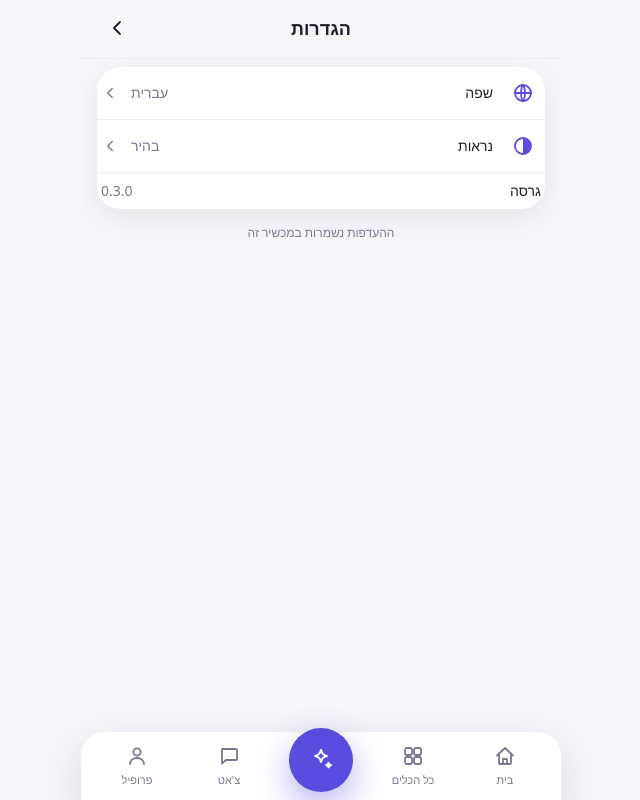
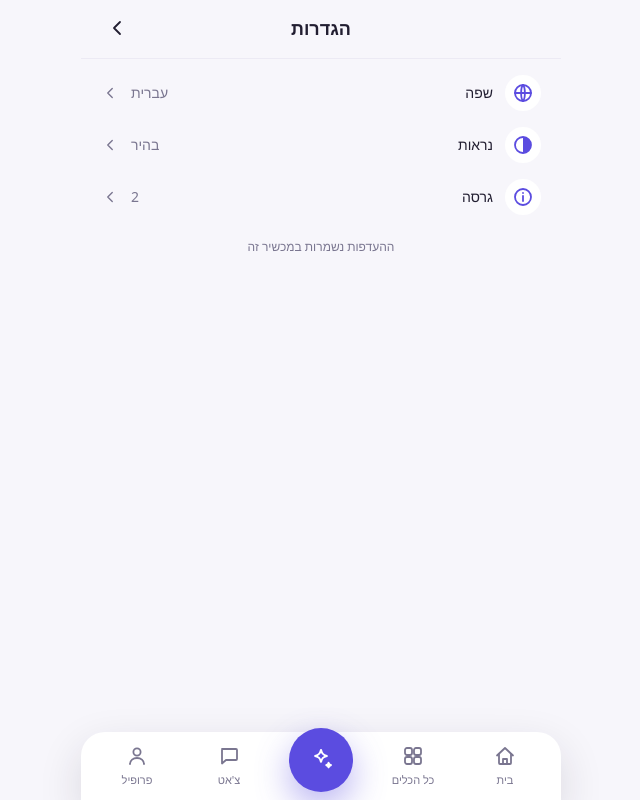
Before and after one commit to Moti-Eli/my_platform, a Next.js app in the folder apps/cortex/: page /settings in a window 1280 px wide. Shown: the whole page, without its empty margins (517-1157 px from the left). Built offline with nearby package versions, Linux system fonts and the light colour scheme; no server answers.

Commit message:
feat(cortex): profile tab toggles closed

```diff
--- a/apps/cortex/src/app/settings/page.tsx
+++ b/apps/cortex/src/app/settings/page.tsx
@@ -1,19 +1,17 @@
 "use client";
 
 /**
- * Settings — a row list (same pattern as the profile). Language and appearance
- * are ListRows showing their current value and drilling in to a dedicated page
- * (/settings/language, /settings/appearance) that hosts the existing picker;
- * version is a static ListValueRow (no drill-in). The pickers themselves are
- * unchanged — this screen only routes to them. The version is read from the
- * single source of truth (package.json via @/lib/version).
+ * Settings — three flat rows sitting directly on the screen background (no card,
+ * no dividers). Each row drills in to a dedicated page: language and appearance
+ * host the existing pickers unchanged; version shows the number + a short
+ * description of the app.
  */
 import { useI18n } from "@/i18n";
 import { useTheme } from "@/theme/ThemeProvider";
 import { APP_VERSION } from "@/lib/version";
 import { Screen } from "@/components/profile/Screen";
-import { ListRow, ListValueRow } from "@/components/profile/SettingsList";
-import { GlobeIcon, ContrastIcon } from "@/components/icons";
+import { ListRow } from "@/components/profile/SettingsList";
+import { GlobeIcon, ContrastIcon, InfoIcon } from "@/components/icons";
 
 export default function SettingsPage() {
   const { t, locale } = useI18n();
@@ -24,7 +22,7 @@ export default function SettingsPage() {
 
   return (
     <Screen center={<h1 className="text-lg font-bold text-ink">{t("settings.title")}</h1>}>
-      <div className="mt-2 divide-y divide-hairline overflow-hidden rounded-xl bg-card shadow-soft">
+      <div className="mt-2">
         <ListRow
           href="/settings/language"
           icon={<GlobeIcon />}
@@ -37,7 +35,12 @@ export default function SettingsPage() {
           label={t("settings.appearance")}
           value={themeValue}
         />
-        <ListValueRow label={t("settings.version")} value={APP_VERSION} />
+        <ListRow
+          href="/settings/version"
+          icon={<InfoIcon />}
+          label={t("settings.version")}
+          value={APP_VERSION}
+        />
       </div>
 
       <p className="px-1 pt-4 text-center text-xs text-muted">{t("common.savedLocally")}</p>
--- /dev/null
+++ b/apps/cortex/src/app/settings/version/page.tsx
@@ -0,0 +1,24 @@
+"use client";
+
+/**
+ * Version — the drill-in page for the /settings "גרסה" row. Standard fixed top
+ * bar (back on the left) + title, with the current version number and a short
+ * description of what Cortex is as the body.
+ */
+import { Screen } from "@/components/profile/Screen";
+import { APP_VERSION } from "@/lib/version";
+import { useI18n } from "@/i18n";
+
+export default function VersionSettingsPage() {
+  const { t } = useI18n();
+  return (
+    <Screen center={<h1 className="text-lg font-bold text-ink">{t("settings.version")}</h1>}>
+      <div className="mt-6 space-y-3">
+        <p className="text-3xl font-bold text-ink" dir="ltr">
+          {APP_VERSION}
+        </p>
+        <p className="text-sm leading-relaxed text-muted">{t("settings.versionAbout")}</p>
+      </div>
+    </Screen>
+  );
+}
--- a/apps/cortex/src/components/icons.tsx
+++ b/apps/cortex/src/components/icons.tsx
@@ -231,3 +231,14 @@ export function ContrastIcon(props: IconProps) {
     </svg>
   );
 }
+
+/** Circle with an "i" — info / about (used for the version row). */
+export function InfoIcon(props: IconProps) {
+  return (
+    <svg {...base} {...props}>
+      <circle cx="12" cy="12" r="8" />
+      <path d="M12 11v5" />
+      <path d="M12 8h.01" />
+    </svg>
+  );
+}
--- a/apps/cortex/src/components/profile/SettingsList.tsx
+++ b/apps/cortex/src/components/profile/SettingsList.tsx
@@ -59,15 +59,3 @@ export function ListRow({
     </Link>
   );
 }
-
-/** A static (non-navigating) row: label at the start, value at the end. */
-export function ListValueRow({ label, value }: { label: string; value: ReactNode }) {
-  return (
-    <div className="flex items-center justify-between gap-3 px-1 py-2">
-      <span className="text-sm font-medium text-ink">{label}</span>
-      <span className="text-sm text-muted" dir="ltr">
-        {value}
-      </span>
-    </div>
-  );
-}
--- a/apps/cortex/src/components/shell/TabBar.tsx
+++ b/apps/cortex/src/components/shell/TabBar.tsx
@@ -11,8 +11,8 @@
  * the center AI hero is a button that opens the AI sheet (it is not a route).
  */
 import Link from "next/link";
-import { usePathname } from "next/navigation";
-import type { ReactNode } from "react";
+import { usePathname, useRouter } from "next/navigation";
+import type { MouseEvent, ReactNode } from "react";
 import { HomeIcon, GridIcon, ChatIcon, UserIcon, SparkIcon } from "@/components/icons";
 import { useI18n } from "@/i18n";
 
@@ -21,15 +21,18 @@ function TabLink({
   label,
   icon,
   active,
+  onClick,
 }: {
   href: string;
   label: string;
   icon: ReactNode;
   active: boolean;
+  onClick?: (e: MouseEvent<HTMLAnchorElement>) => void;
 }) {
   return (
     <Link
       href={href}
+      onClick={onClick}
       aria-label={label}
       aria-current={active ? "page" : undefined}
       className={`flex flex-1 flex-col items-center gap-1 py-1 transition ${
@@ -44,9 +47,20 @@ function TabLink({
 
 export function TabBar({ onOpenAi }: { onOpenAi: () => void }) {
   const pathname = usePathname();
+  const router = useRouter();
   const { t } = useI18n();
   const isActive = (href: string) =>
     href === "/" ? pathname === "/" : pathname.startsWith(href);
+
+  // Toggle the profile tab: when already ON the profile screen, tapping it closes
+  // it exactly like the top-bar back chevron (router.back()) instead of a no-op
+  // re-navigation. Scoped to the exact route — on sub-pages the tap still routes
+  // up to /profile as normal.
+  const onProfileScreen = pathname === "/profile";
+  const toggleProfile = (e: MouseEvent<HTMLAnchorElement>) => {
+    e.preventDefault();
+    router.back();
+  };
 
   return (
     <nav
@@ -88,6 +102,7 @@ export function TabBar({ onOpenAi }: { onOpenAi: () => void }) {
         label={t("tabs.profile")}
         icon={<UserIcon />}
         active={isActive("/profile")}
+        onClick={onProfileScreen ? toggleProfile : undefined}
       />
     </nav>
   );
--- a/apps/cortex/src/i18n/dictionaries.ts
+++ b/apps/cortex/src/i18n/dictionaries.ts
@@ -118,6 +118,8 @@ const he = {
     languageEn: "English",
     themeLight: "בהיר",
     themeDark: "כהה",
+    versionAbout:
+      "Cortex הוא סופר-אפליקציה לניהול העסק שלך: כל הכלים שאתה צריך במקום אחד, עם עוזר AI שמחבר ביניהם.",
   },
   inventory: inventoryHe,
 } as const;
@@ -234,6 +236,8 @@ const en: Messages = {
     languageEn: "English",
     themeLight: "Light",
     themeDark: "Dark",
+    versionAbout:
+      "Cortex is a super-app for running your business: every tool you need in one place, tied together by an AI assistant.",
   },
   inventory: inventoryEn,
 };
--- a/apps/cortex/src/lib/version.ts
+++ b/apps/cortex/src/lib/version.ts
@@ -1,12 +1,7 @@
 /**
  * Single source of truth for the Cortex app version.
  *
- * The version lives in ONE place — `apps/cortex/package.json`'s `version` field
- * (semver) — and is read here for the UI (Settings shows it). Do not hard-code
- * the version anywhere else. Standing rule: bump `package.json` at the end of
- * every unit of work that ends in a commit — patch for fixes, minor for a new
- * feature/tool, major only at a real user release.
+ * A simple running integer (no dots, no semver): increment by 1 at the end of
+ * every unit of work that ends in a commit. Displayed by the Settings screen.
  */
-import pkg from "../../package.json";
-
-export const APP_VERSION: string = pkg.version;
+export const APP_VERSION: string = "2";
```
